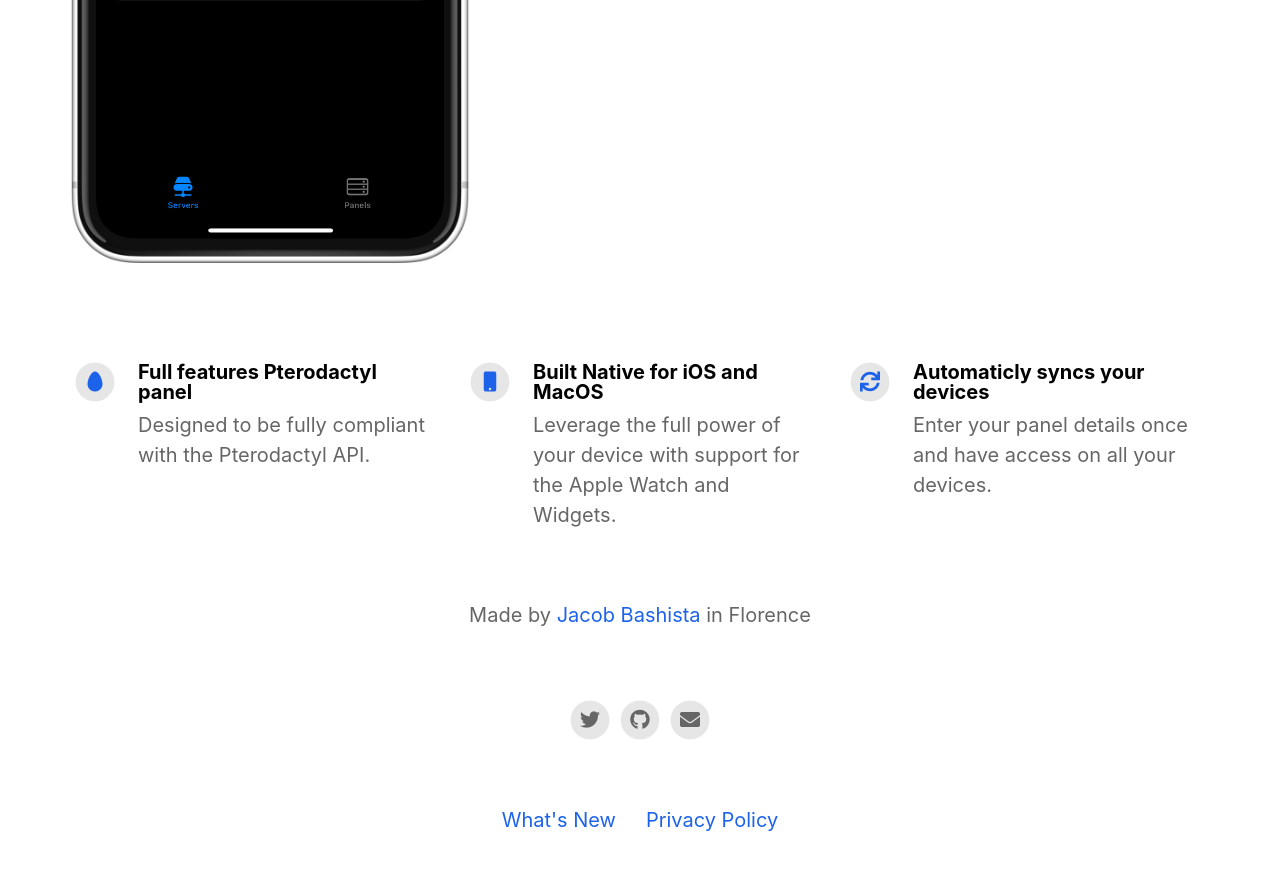
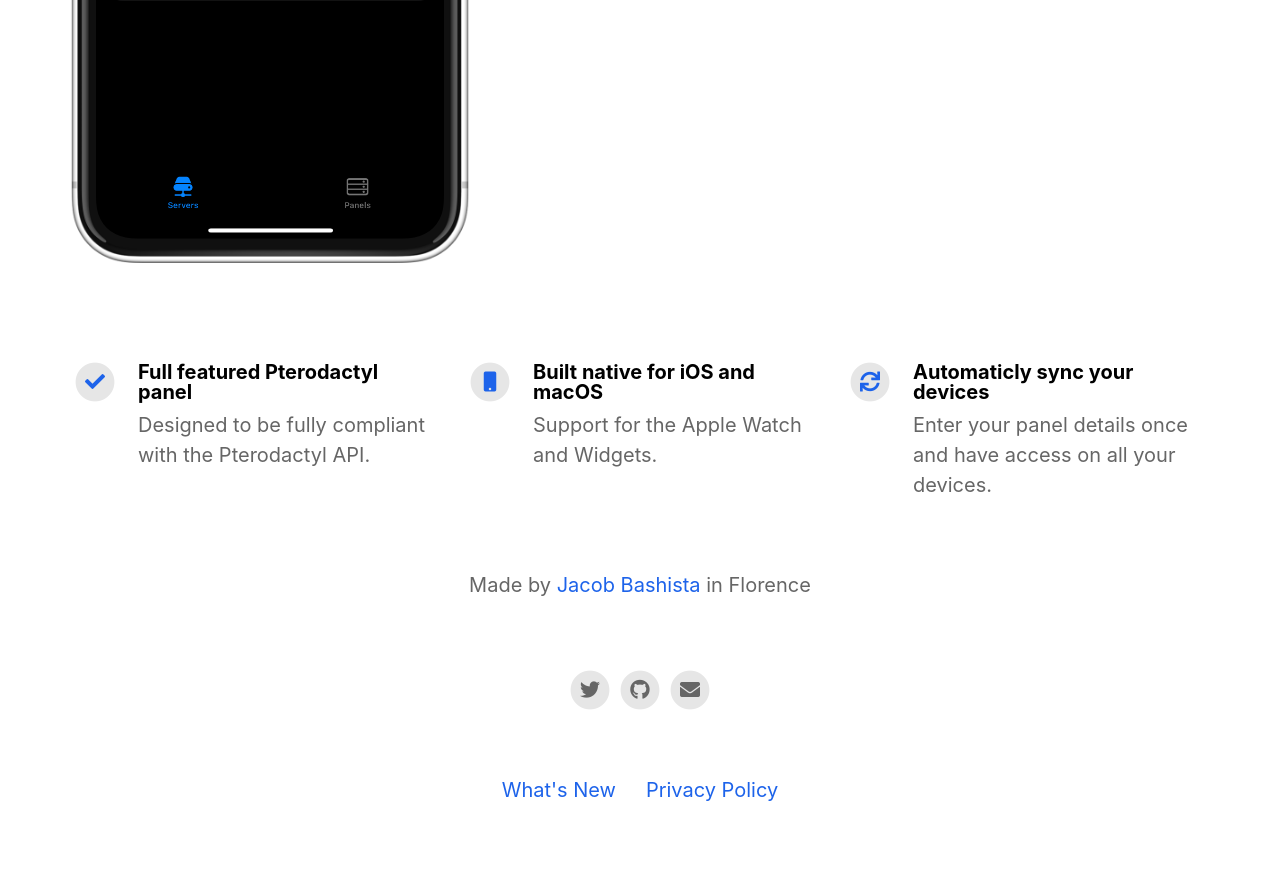
Before and after one commit to tgb20/dimoweb, a Jekyll site: the page built from index.html, in a window 1280 px wide and 900 px high, scrolled down 722 px. Shown: the top 870 px of the window. Built offline with Jekyll 4.4.1, drawn with Linux system fonts in a browser that asks for light colours; nearby versions of some CDN libraries.

Commit message:
Update _config.yml

```diff
--- a/_config.yml
+++ b/_config.yml
@@ -35,15 +35,15 @@
 # Feature List                            Edit, add or remove features to be presented.
 features                                  :
 
-  - title                                 : Full features Pterodactyl panel
+  - title                                 : Full featured Pterodactyl panel
     description                           : Designed to be fully compliant with the Pterodactyl API.
-    fontawesome_icon_name                 : egg
+    fontawesome_icon_name                 : check
 
-  - title                                 : Built Native for iOS and MacOS
-    description                           : Leverage the full power of your device with support for the Apple Watch and Widgets.
+  - title                                 : Built native for iOS and macOS
+    description                           : Support for the Apple Watch and Widgets.
     fontawesome_icon_name                 : mobile
 
-  - title                                 : Automaticly syncs your devices
+  - title                                 : Automaticly sync your devices
     description                           : Enter your panel details once and have access on all your devices.
     fontawesome_icon_name                 : sync
 
```
